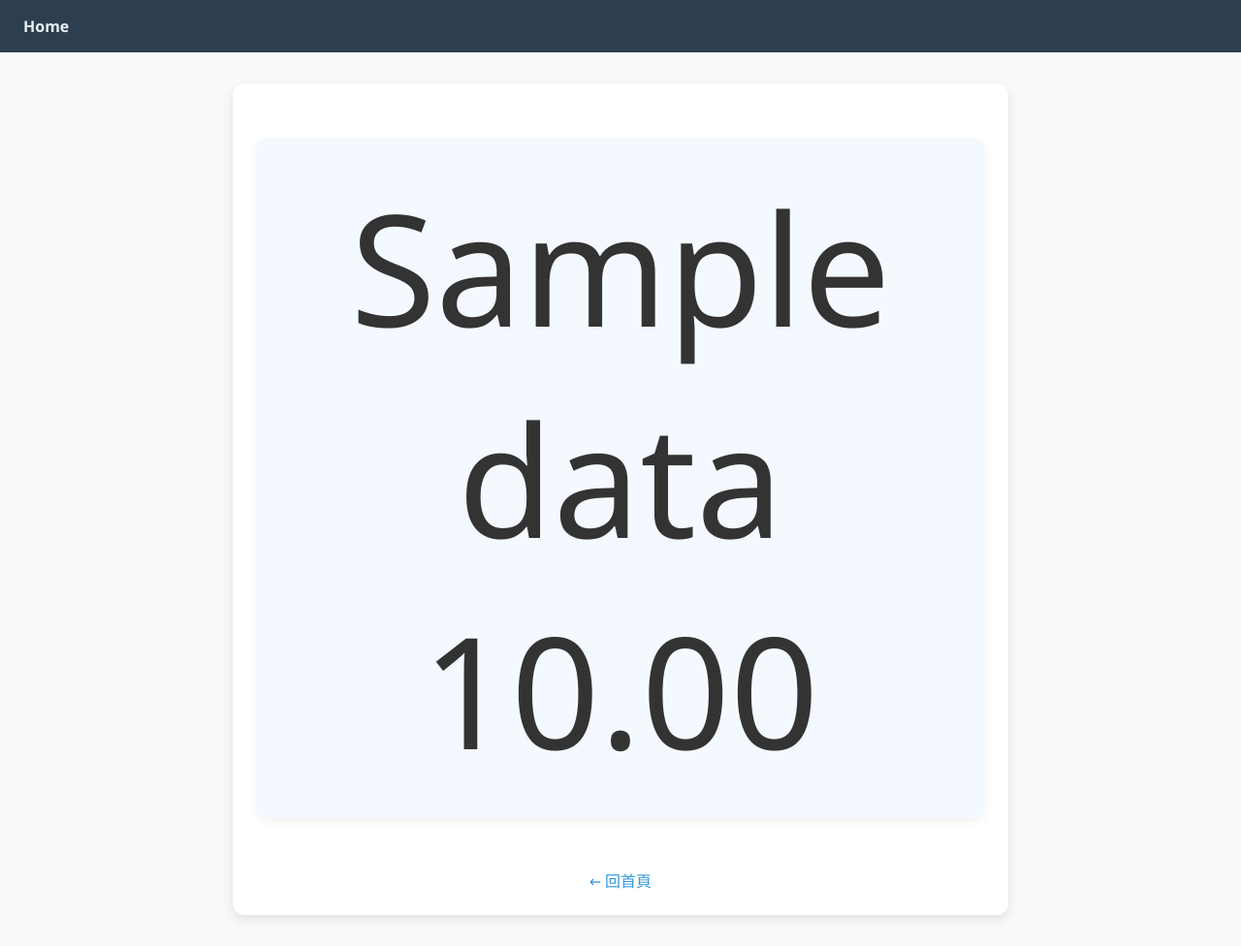
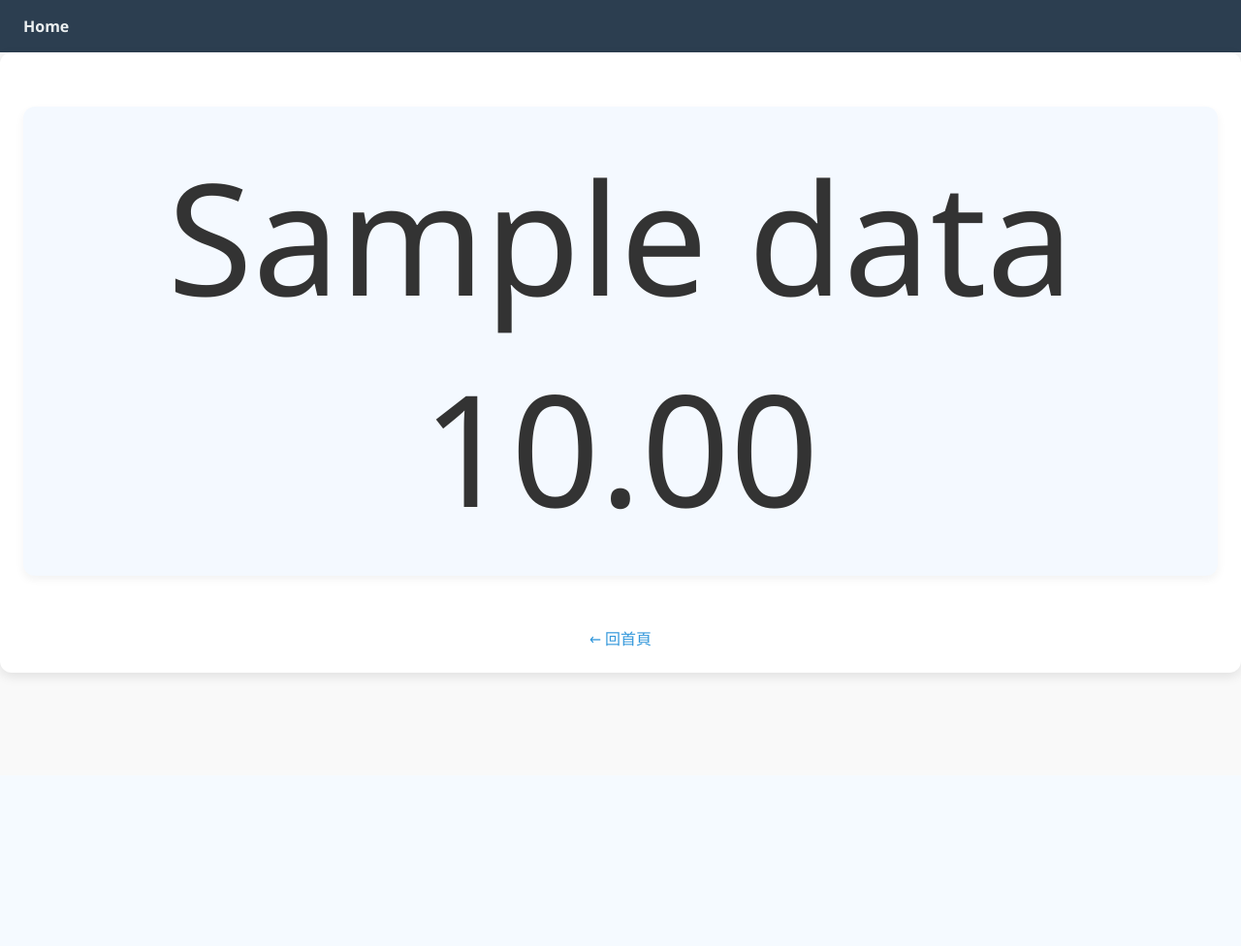
Before and after one commit to Robert-Liu-31039/DJango-race, a Django app: template race_scores/templates/race_scores/printprojection.html in a window 1280 px wide. Shown: the whole page at 97% size. After the commit the page ends 702 px from the top, so only its background shows below. Run offline with Django 3.2, Linux system fonts and the light colour scheme; the template is opened without the code that fills it: most values are stand-ins (such as "Sample title", 1, 10 or a date in 2020).

Commit message:
將投影的畫面展開到最大

```diff
--- a/race_scores/models.py
+++ b/race_scores/models.py
@@ -56,6 +56,8 @@ class race_scores(models.Model):
     avg_score = models.FloatField(null=True, blank=True)
     projection_tag = models.BooleanField(default=False)
 
+    score_update = models.DateTimeField(null=True, blank=True)
+
     # 時間型別中，auto_now_add=True 代表自動帶入現在的時間
     created = models.DateTimeField(auto_now_add=True)
 
--- a/race_scores/templates/race_scores/printprojection.html
+++ b/race_scores/templates/race_scores/printprojection.html
@@ -42,8 +42,8 @@
         }
 
         .container {
-            max-width: 800px;
-            margin: 32px auto;
+            max-width: 100%;
+            margin: auto;
             padding: 24px;
             background-color: #ffffff;
             border-radius: 12px;
@@ -199,7 +199,7 @@
         }
 
         .form-container {
-            max-width: 500px;
+            max-width: 100%;
             margin: 32px auto;
             padding: 24px;
             background-color: #f4f9ff;
--- a/race_scores/views.py
+++ b/race_scores/views.py
@@ -20,6 +20,8 @@ from .forms import (
     race_colorsForm,
     race_sexsForm,
 )
+
+from datetime import datetime
 
 
 # Create your views here.
@@ -290,6 +292,8 @@ def update_score(request):
             / 3
         )
 
+        updateScore.score_update = datetime.now()
+
         updateScore.save()
 
         result = "分數更新成功"
```
Also changed, not shown: race_scores/migrations/0007_race_scores_score_update.py (added).
